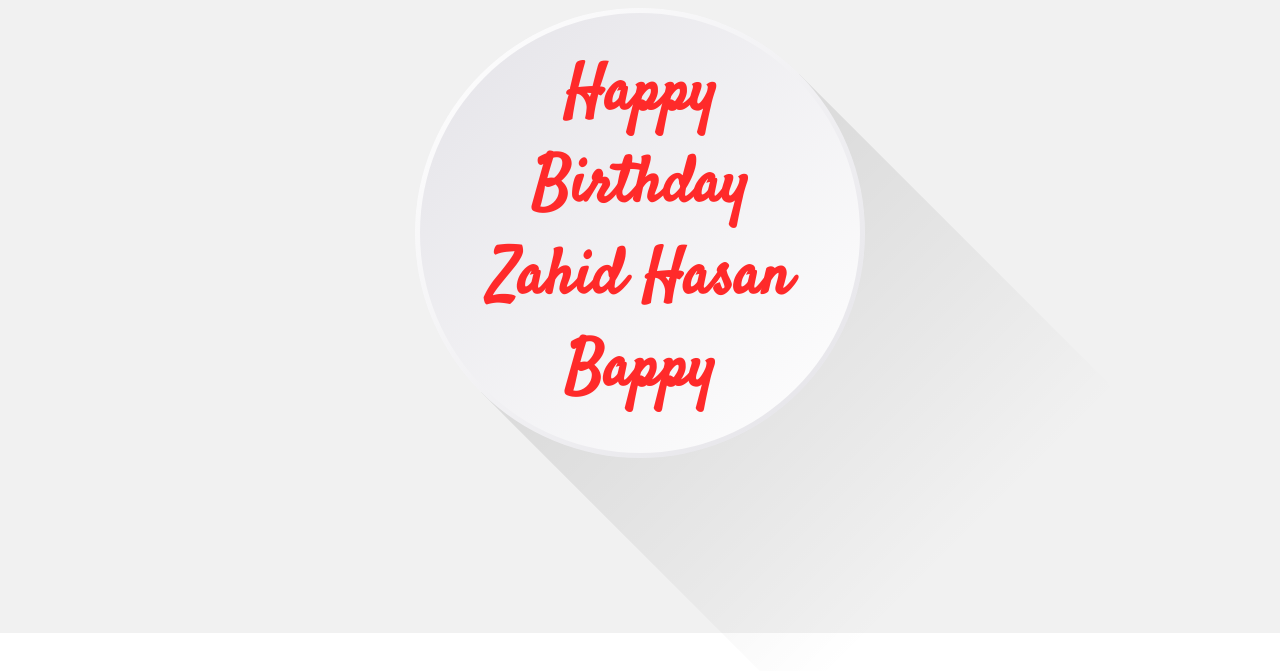
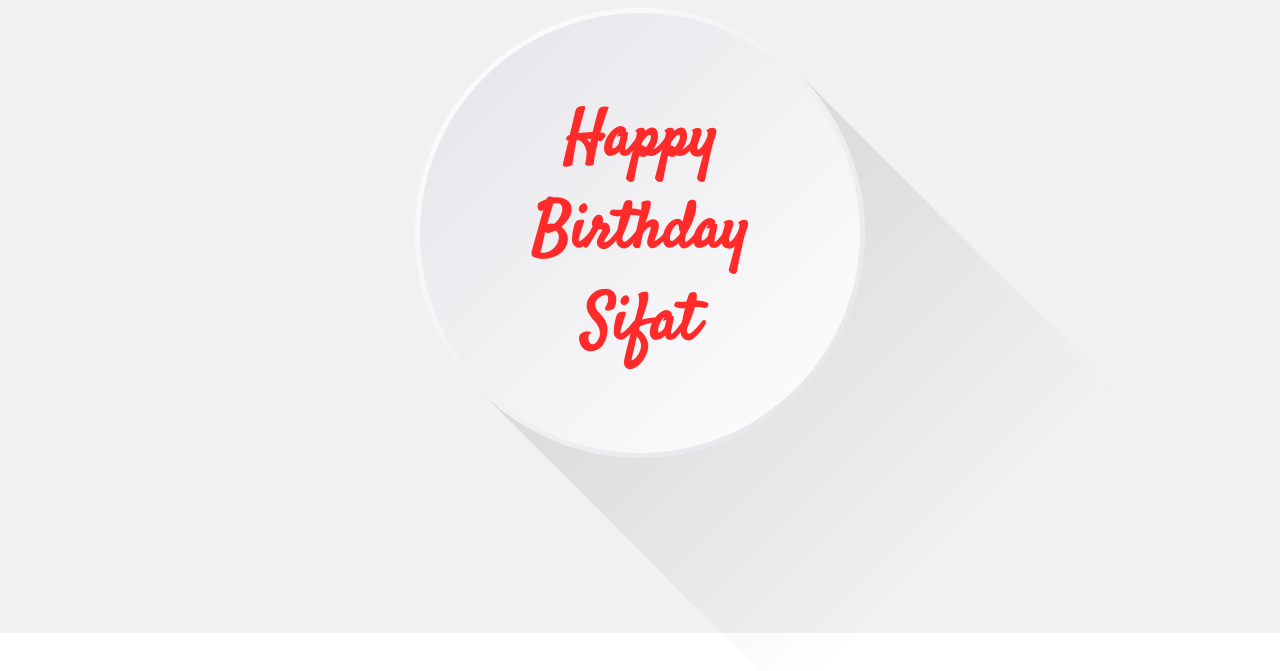
Before and after one commit to Sibbir-Rahman/WISH, a plain HTML site: page index.html in a window 1280 px wide. Shown: the part 167-838 px from the top of the page. Drawn offline with Linux system fonts and the light colour scheme.

Commit message:
Update index.html

```diff
--- a/index.html
+++ b/index.html
@@ -11,7 +11,7 @@
     <section>
         <div class="box">
             <div class="circle">
-                <h2>Happy <br> Birthday <br> Zahid Hasan Bappy</h2>
+                <h2>Happy <br> Birthday <br> Sifat</h2>
             </div>
         </div>
     </section>
```
